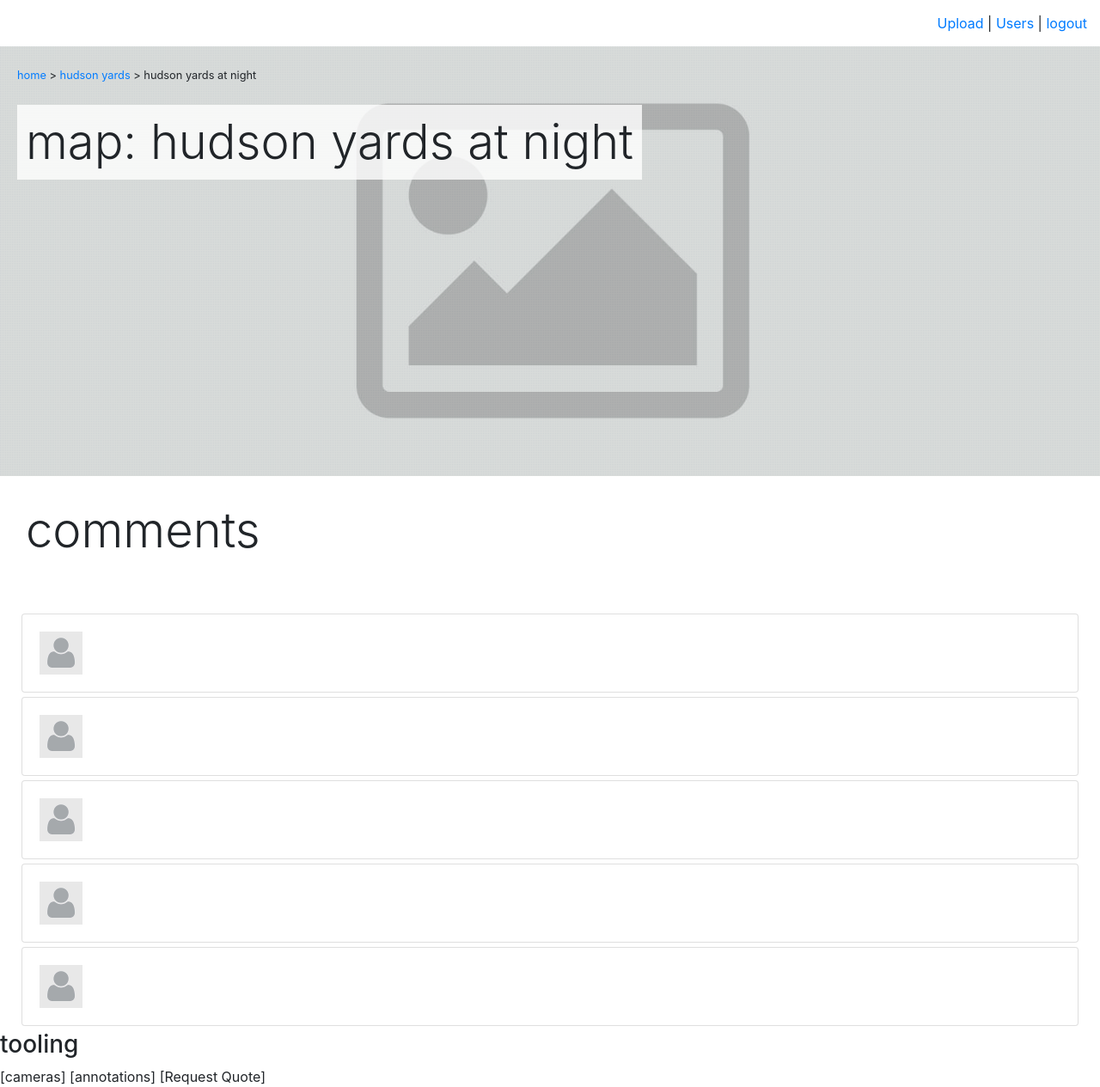
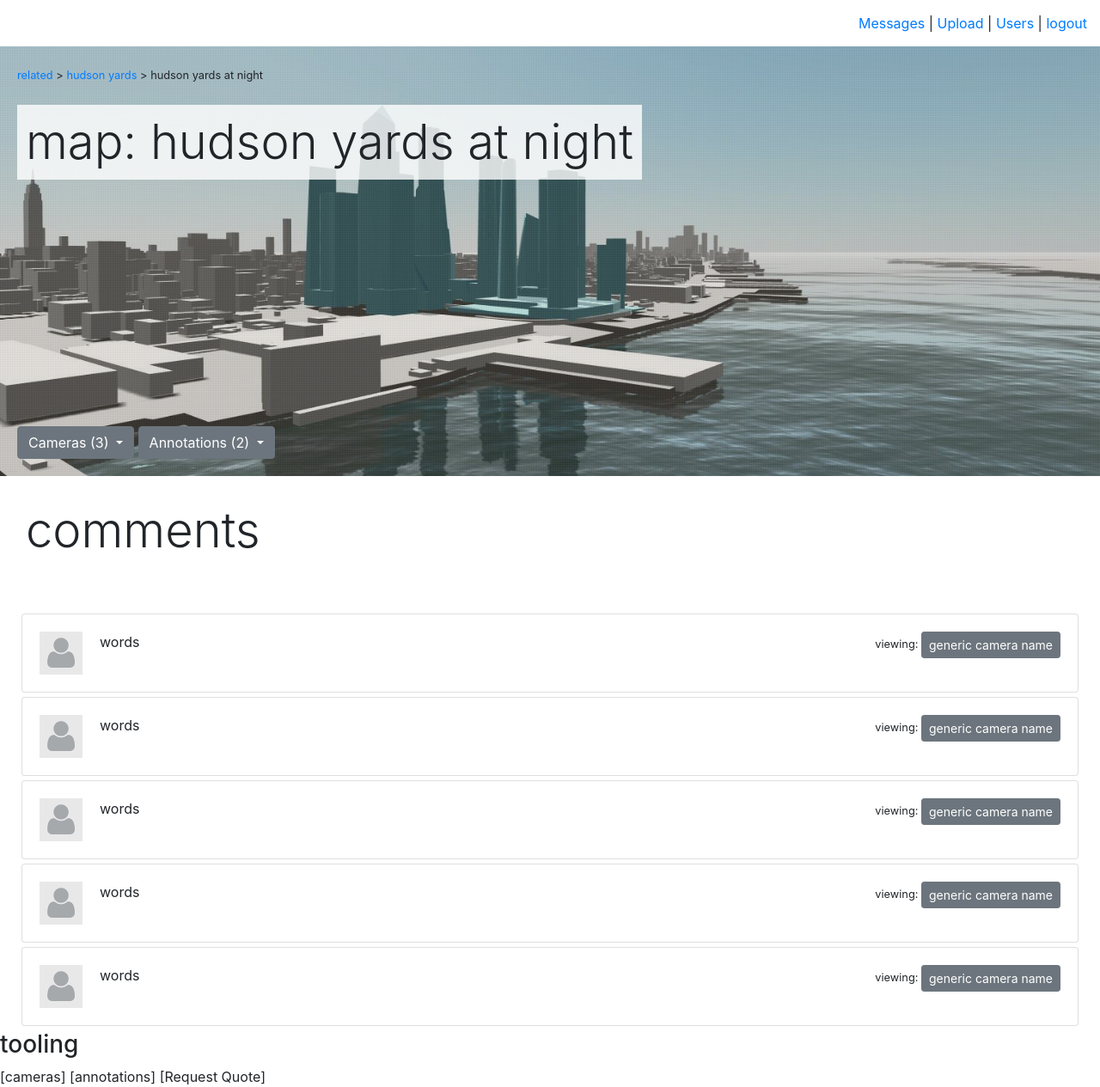
Before and after one commit to najar1412/drafter, a Django app: page /drafter/1/1/map/1/ in a window 1280 px wide. Shown: the whole page at 86% size. Run offline with Django 3.2, Linux system fonts and the light colour scheme; data comes from the database, SQL or seed files in the repository; both versions use the stored data as it was after the commit; some libraries are stand-ins or nearby versions.

Commit message:
blocking ui

```diff
--- a/relatedapp/templates/ocean.html
+++ b/relatedapp/templates/ocean.html
@@ -48,7 +48,7 @@
 			function init() {
 				container = document.getElementById( 'container' );
 				//
-				renderer = new THREE.WebGLRenderer();
+				renderer = new THREE.WebGLRenderer({antialias:true});
 				renderer.setPixelRatio( window.devicePixelRatio );
                 renderer.setSize( window.innerWidth, window.innerHeight );
                 renderer.shadowMap.enabled = true;
--- a/visualengine/drafter/static/drafter/css/style.css
+++ b/visualengine/drafter/static/drafter/css/style.css
@@ -1,7 +1,7 @@
 #wrapper {position:relative; height:500px; width:100%;}
 #overlay {
   background: url('/static/drafter/img/image_overlay.png') repeat scroll left top;
-  opacity: 0.3;
+  opacity: 0.5;
   height: 100%;
   left: 0;
   position: absolute;
--- a/visualengine/drafter/templates/base.html
+++ b/visualengine/drafter/templates/base.html
@@ -14,7 +14,7 @@
 
 <body>
     <div style="padding:15px;text-align: right;">
-    <a href="/drafter/upload">Upload</a> | <a href="/drafter">Users</a> | <a href="/drafter">logout</a>
+        <a href="/drafter/1">Messages</a> | <a href="/drafter/upload">Upload</a> | <a href="/drafter">Users</a> | <a href="/drafter">logout</a>
 </div>
 
     <div id="content">
--- a/visualengine/drafter/templates/geometry.html
+++ b/visualengine/drafter/templates/geometry.html
@@ -2,7 +2,7 @@
 {% block content %}
 
 <small>
-    home > <a href="/drafter/1/{{project.id}}">{{project.name}}</a> > {{geometry.obj_name}}
+    {{client.name}} > <a href="/drafter/1/{{project.id}}">{{project.name}}</a> > {{geometry.obj_name}}
 </small>
 
 <h1>{{geometry.obj_name}}</h1>
--- a/visualengine/drafter/templates/instancemap.html
+++ b/visualengine/drafter/templates/instancemap.html
@@ -5,15 +5,53 @@
 <div id="wrapper">
         <div style="margin:20px;position:absolute; z-index:100">
                 <small>
-                        <a href="/drafter/{{client.id}}">home</a> > <a href="/drafter/{{project.id}}">{{project.name}}</a> > {{map.name}}
+                        <a href="/drafter/{{client.id}}">{{client.name}}</a> > <a href="/drafter/{{client.id}}/{{project.id}}">{{project.name}}</a> > {{map.name}}
                     </small>
 
                     <br>
                     <br>
                 <h1 style="background:rgba(255, 255, 255, .8); padding:10px;" class="display-4">map: {{map.name}}</h1>
         </div>
+
+
+        <div style="margin:20px;position:absolute; z-index:100;bottom:0;">
+
+
+            <div class="dropdown">
+                <button class="btn btn-secondary dropdown-toggle" type="button" id="dropdownMenuButton" data-toggle="dropdown" aria-haspopup="true" aria-expanded="false">
+                  Cameras (3)
+                </button>
+                <div class="dropdown-menu" aria-labelledby="dropdownMenuButton">
+                  <a class="dropdown-item" href="#">Action</a>
+                  <a class="dropdown-item" href="#">Another action</a>
+                  <a class="dropdown-item" href="#">Something else here</a>
+                </div>
+
+                <button class="btn btn-secondary dropdown-toggle" type="button" id="dropdownMenuButton" data-toggle="dropdown" aria-haspopup="true" aria-expanded="false">
+                    Annotations (2)
+                  </button>
+                  <div class="dropdown-menu" aria-labelledby="dropdownMenuButton">
+                    <a class="dropdown-item" href="#">Action</a>
+                    <a class="dropdown-item" href="#">Another action</a>
+                  </div>
+
+
+              </div>
+
+
+
+
+
+
+
+
+        </div>
+
+
+
+
         <div id="overlay"></div>
-        <div style="background-position: center center; background-size: 100% auto; background-image: url(/static/drafter/img/{{project.image}});
+        <div style="background-position: center center; background-size: 100% auto; background-image: url(/static/drafter/img/{{map.image}});
         height: 100%; position: absolute; width: 100%; z-index: 1;">
 
     </div>
@@ -22,39 +60,43 @@
 
     <h1 style="padding:30px;" class="display-4">comments</h1>
 
+
+
+
+
+
+
 <div class="content">
 
+
+
+
+
+    {% for x in 'ooooo' %}
         <div style="margin:5px;" class="card">
                 <div class="card-body">
+
+
+<div style="display:flex; justify-content: space-between;">
+
+
+    <div style="padding-right:20px;">
+
             <img style="width: 50px; height: 50px;"src="/static/drafter/img/default_user_image.jpg">
 
+    </div>
+
+    <div style="margin-right: auto;">words</div>
+    <div><small>viewing: <button type="button" class="btn btn-secondary btn-sm">generic camera name</button></small></div>
+
+        </div>
                 </div>
               </div>
-              <div style="margin:5px;" class="card">
-                    <div class="card-body">
-                <img style="width: 50px; height: 50px;"src="/static/drafter/img/default_user_image.jpg">
 
-                    </div>
-                  </div>
-                  <div style="margin:5px;" class="card">
-                        <div class="card-body">
-                    <img style="width: 50px; height: 50px;"src="/static/drafter/img/default_user_image.jpg">
 
-                        </div>
-                      </div>
-                      <div style="margin:5px;" class="card">
-                            <div class="card-body">
-                        <img style="width: 50px; height: 50px;"src="/static/drafter/img/default_user_image.jpg">
 
-                            </div>
-                          </div>
-                          <div style="margin:5px;" class="card">
-                                <div class="card-body">
-                            <img style="width: 50px; height: 50px;"src="/static/drafter/img/default_user_image.jpg">
 
-                                </div>
-                              </div>
-
+{% endfor %}
 
 
 
--- a/visualengine/drafter/templates/project.html
+++ b/visualengine/drafter/templates/project.html
@@ -9,7 +9,7 @@
 <div id="wrapper">
         <div style="margin:20px;position:absolute; z-index:100">
                 <small>
-                        <a href="/drafter/{{client.id}}">home</a> > {{project.name}}
+                        <a href="/drafter/{{client.id}}">{{client.name}}</a> > {{project.name}}
                     </small>
 
                     <br>
@@ -19,6 +19,7 @@
 
 
         </div>
+
         <div id="overlay"></div>
         <div style="background-position: center center; background-size: 100% auto; background-image: url(/static/drafter/img/{{project.image}});
         height: 100%; position: absolute; width: 100%; z-index: 1;">
@@ -37,7 +38,7 @@
 
     <div style="margin:15px;width:200px;height:200px;overflow:hidden;">
             <a href="/drafter/{{client.id}}/{{project.id}}/map/{{map.id}}">
-    <div style="width:200px; height:200px;background-position: center center; background-size: 100% auto; background-image: url(/static/drafter/img/{{map.image}});">
+    <div style="width:200px; height:200px;background-position: center center; background-size: 100% auto; background-image: url(/static/drafter/img/{{project.image}});">
         <div style="padding:15px;position:relative;">
                 {{map.name}}<br>
                 <small>{{map.init_date}}</small>
--- a/visualengine/drafter/views.py
+++ b/visualengine/drafter/views.py
@@ -36,7 +36,8 @@ def client(request, client_id):
 def project_map(request, client_id, project_id, instancemap_id):
     context = {
         'map': InstanceMapHandler().get(instancemap_id),
-        'project': ProjectHandler().get(project_id)
+        'project': ProjectHandler().get(project_id),
+        'client': ClientHandler().get(client_id)
     }
 
     return render(request, 'instancemap.html', context)
```
Also changed, not shown: visualengine/db.sqlite3, visualengine/drafter/static/drafter/img/default_instancemap_image.jpg, visualengine/drafter/static/drafter/img/default_instancemap_image_02.jpg (added).
